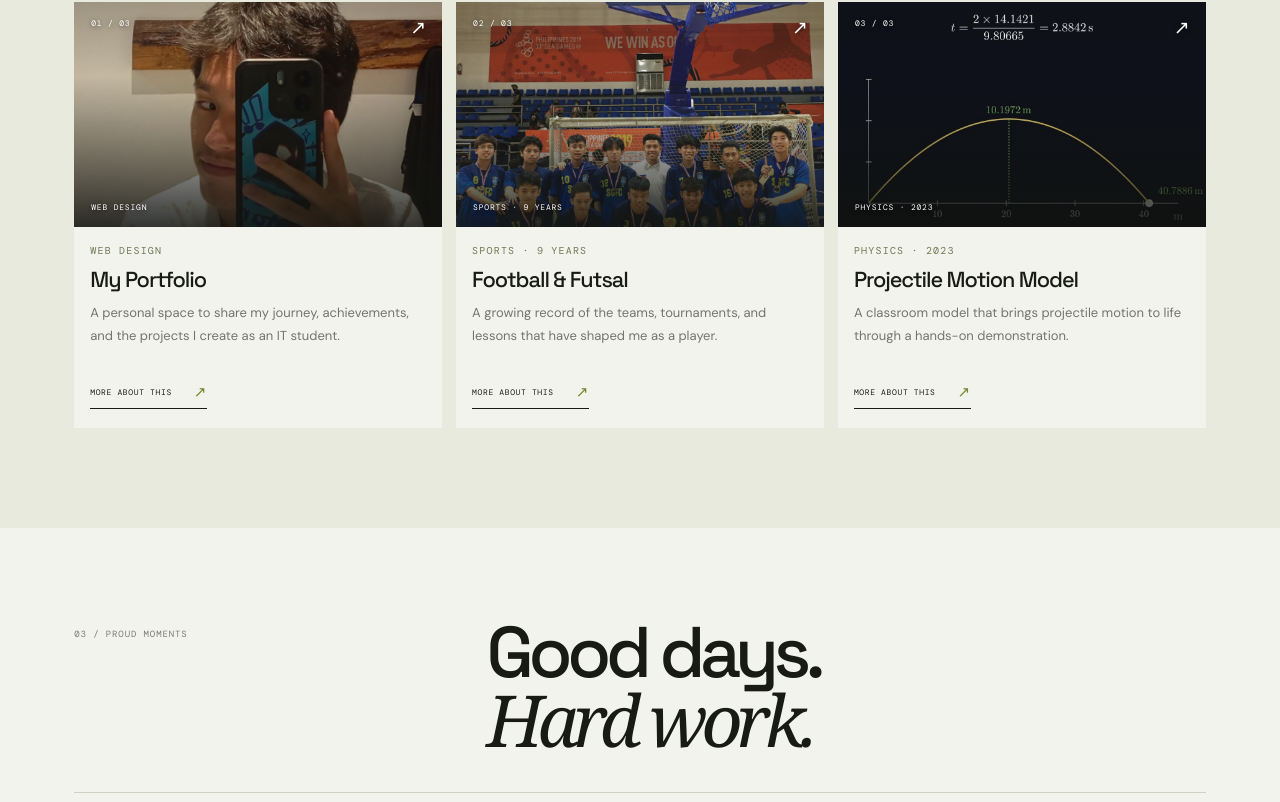
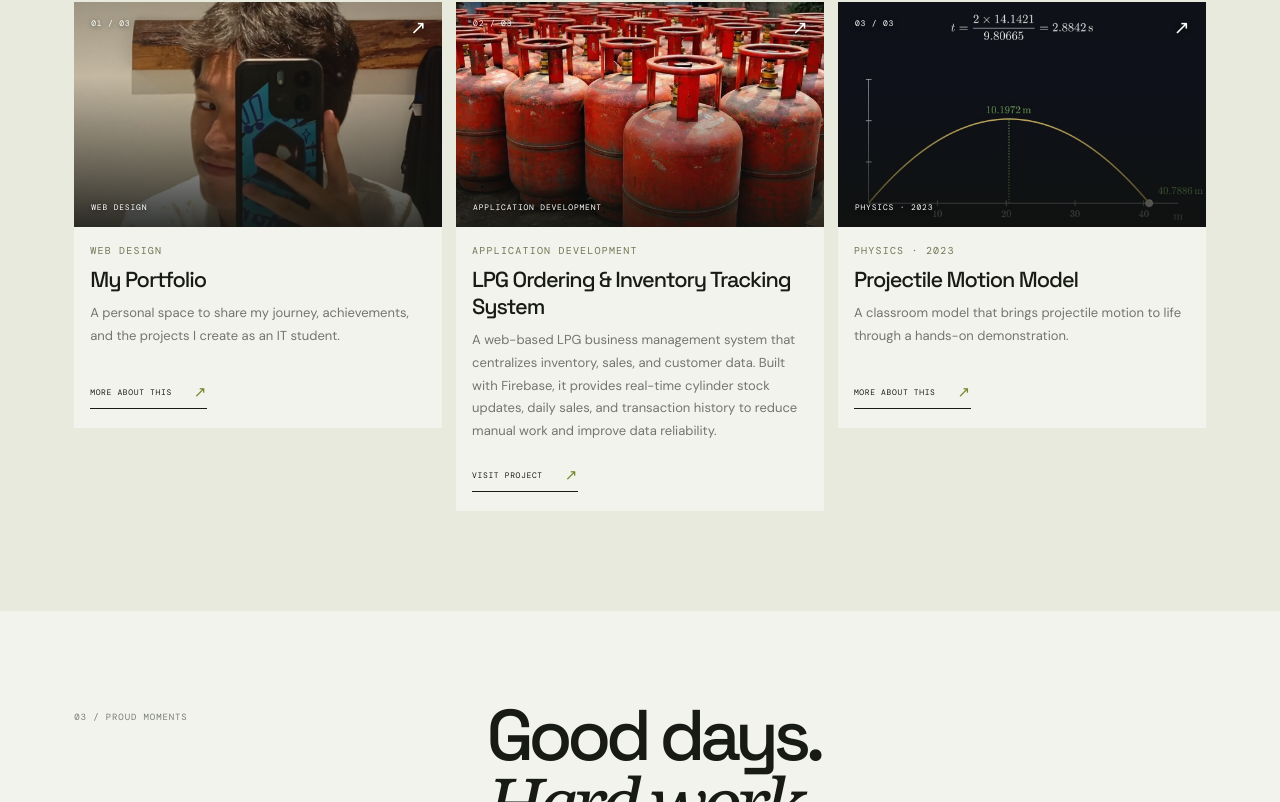
Before and after one commit to juaaqs/arenas-portfolio, a React (Vite) app: page / in a window 1280 px wide. Shown: the part 1884-2686 px from the top of the page. Built offline with nearby package versions, Linux system fonts and the light colour scheme.

Commit message:
Add LPG inventory system project

```diff
--- a/src/components/ProjectCard.jsx
+++ b/src/components/ProjectCard.jsx
@@ -10,7 +10,7 @@ export default function ProjectCard({ project, compact = false }) {
         <span className="project-art-caption">{project.type}</span>
         <span className="project-art-arrow" aria-hidden="true">↗</span>
       </div>
-      <div className="project-card-copy"><p className="eyebrow">{project.type}</p><h3>{project.title}</h3><p className="project-description">{project.description}</p><Link to="/contact" className="inline-link">MORE ABOUT THIS <span>↗</span></Link></div>
+      <div className="project-card-copy"><p className="eyebrow">{project.type}</p><h3>{project.title}</h3><p className="project-description">{project.description}</p>{project.website ? <a href={project.website} className="inline-link" target="_blank" rel="noreferrer">VISIT PROJECT <span>↗</span></a> : <Link to="/contact" className="inline-link">MORE ABOUT THIS <span>↗</span></Link>}</div>
     </article>
   )
 }
--- a/src/data/portfolio.js
+++ b/src/data/portfolio.js
@@ -18,7 +18,7 @@ export const achievements = [
 
 export const projects = [
   { number: '01', title: 'My Portfolio', type: 'WEB DESIGN', description: 'A personal space to share my journey, achievements, and the projects I create as an IT student.', mark: 'JA', theme: 'project-lime', image: '/images/port.jpg' },
-  { number: '02', title: 'Football & Futsal', type: 'SPORTS · 9 YEARS', description: 'A growing record of the teams, tournaments, and lessons that have shaped me as a player.', mark: '09', theme: 'project-orange', image: '/images/port2.jpeg' },
+  { number: '02', title: 'LPG Ordering & Inventory Tracking System', type: 'APPLICATION DEVELOPMENT', description: 'A web-based LPG business management system that centralizes inventory, sales, and customer data. Built with Firebase, it provides real-time cylinder stock updates, daily sales, and transaction history to reduce manual work and improve data reliability.', mark: 'LPG', theme: 'project-orange', image: '/images/lpg.jpg', website: 'https://jashley-lpg.web.app' },
   { number: '03', title: 'Projectile Motion Model', type: 'PHYSICS · 2023', description: 'A classroom model that brings projectile motion to life through a hands-on demonstration.', mark: '↗', theme: 'project-blue', image: '/images/motion.jpg' },
 ]
 
```
Also changed, not shown: public/images/lpg.jpg (added).
